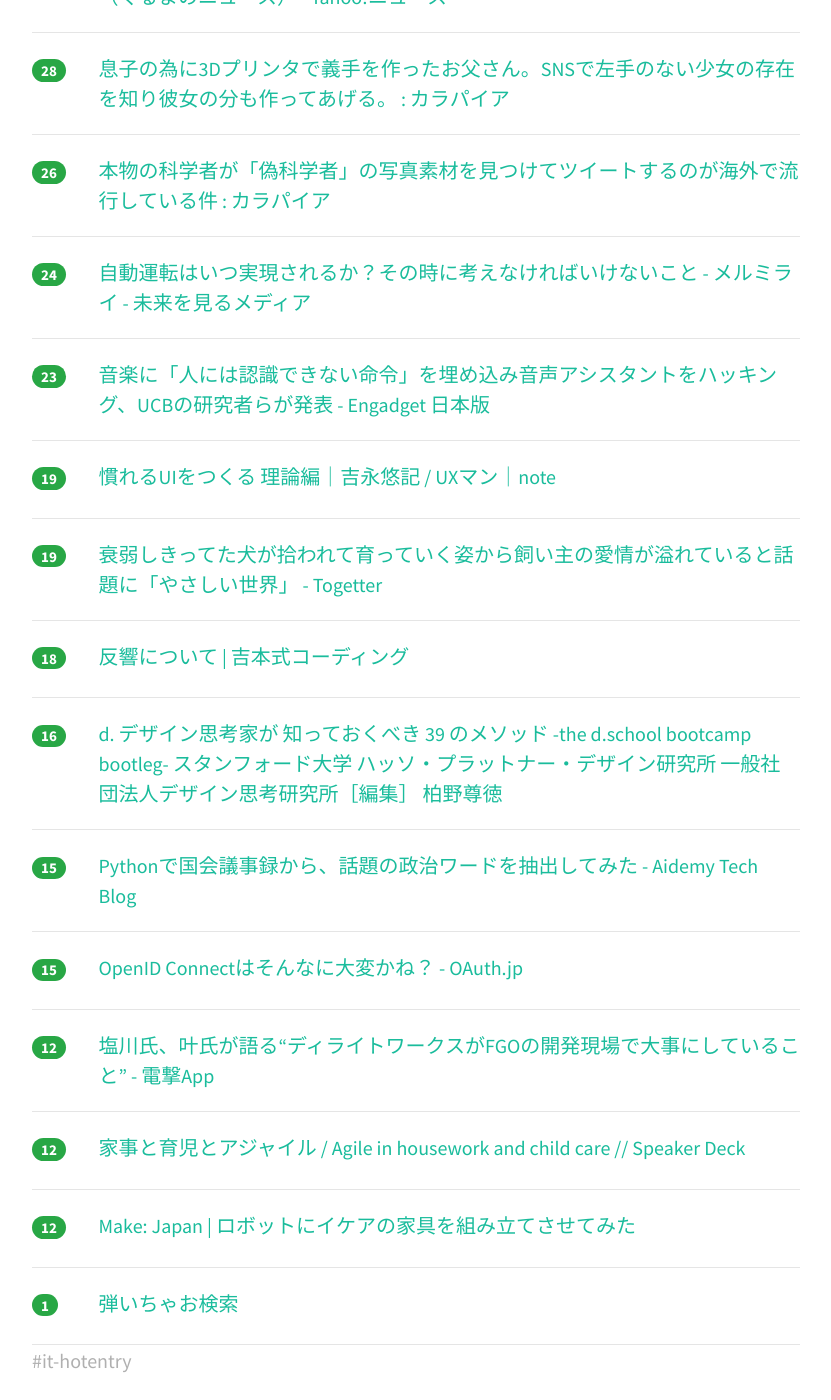
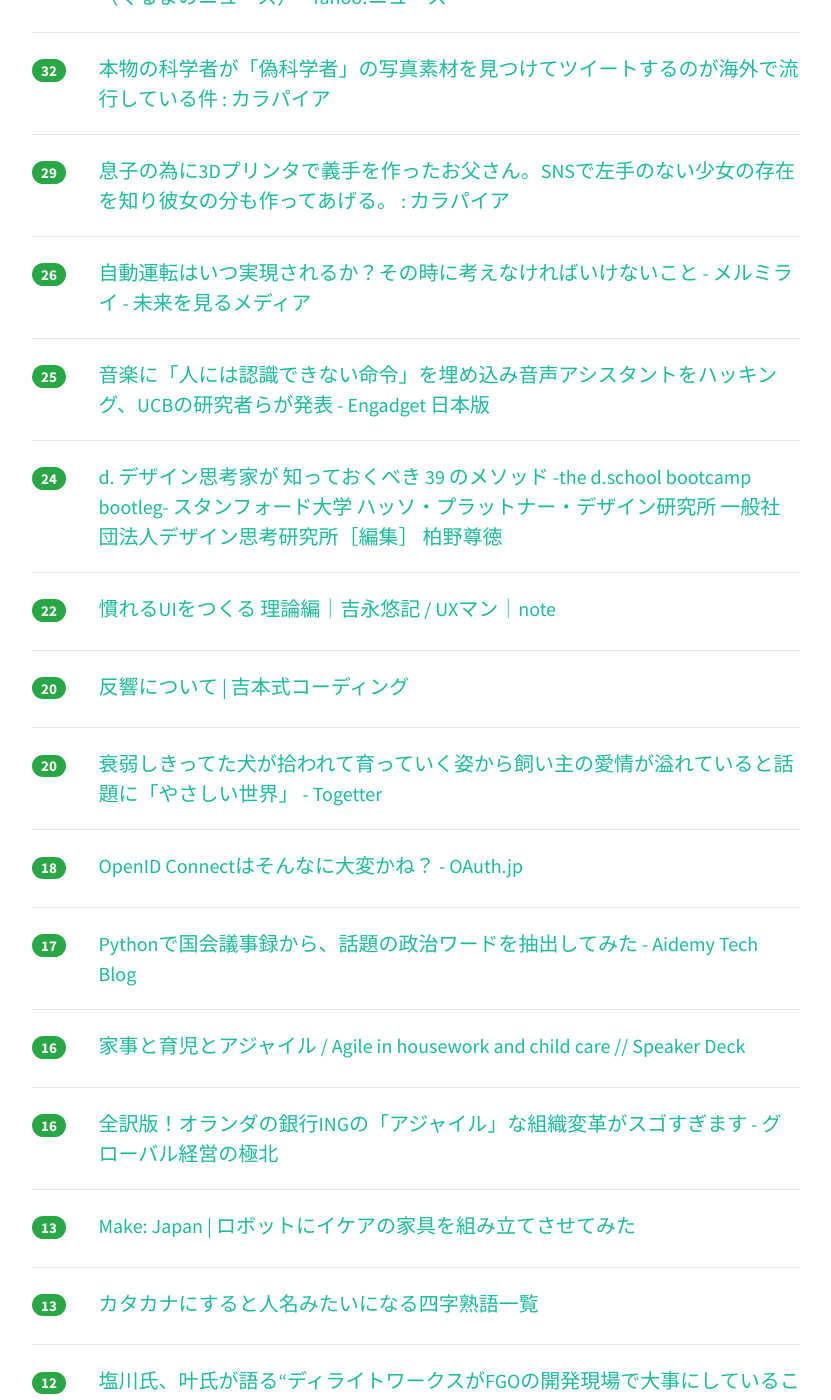
Before and after one commit to yatta47/hatena-matome-site, a Jekyll site: the page built from _posts/2018-05-12-hatena.md, in a window 1280 px wide and 1400 px high, scrolled down 647 px. Shown: the whole window, without its empty margins (224-1055 px from the left). Built offline with Jekyll 4.4.1, drawn with Linux system fonts in a browser that asks for light colours; nearby versions of some CDN libraries; some of the changed text lies outside the part shown.

Commit message:
Updated 2018-05-12

```diff
--- a/_posts/2018-05-12-hatena.md
+++ b/_posts/2018-05-12-hatena.md
@@ -1,74 +1,94 @@
 ---
 layout: post
 title:  "2018-05-12 はてぶIT"
-date:   2018-05-12 11:01:25
+date:   2018-05-12 12:01:22
 tags: [it-hotentry]
 ---
-17 件のデータあり
+20 件のデータあり
 
 <hr><div class="row">
-<div class="col-1"><span class="badge badge-pill badge-success h2">36</span></div>
+<div class="col-1"><span class="badge badge-pill badge-success h2">78</span></div>
+<div class="col-11"><a href='https://togetter.com/li/1226566' target='_blank'>「公での罵倒は、多くの国で強い報復を呼ぶ」「日本人と韓国人が、フィリピンで多くこれで殺害される」 - Togetter</a></div>
+</div>
+<hr>
+<div class="row">
+<div class="col-1"><span class="badge badge-pill badge-success h2">39</span></div>
 <div class="col-11"><a href='https://gigazine.net/news/20180511-fontcode/' target='_blank'>肉眼で確認できないレベルで文書内に秘密のメッセージを隠すことができる「FontCode」 - GIGAZINE</a></div>
 </div>
 <hr>
 <div class="row">
-<div class="col-1"><span class="badge badge-pill badge-success h2">31</span></div>
-<div class="col-11"><a href='https://togetter.com/li/1226566' target='_blank'>「公での罵倒は、多くの国で強い報復を呼ぶ」「日本人と韓国人が、フィリピンで多くこれで殺害される」 - Togetter</a></div>
+<div class="col-1"><span class="badge badge-pill badge-success h2">34</span></div>
+<div class="col-11"><a href='https://headlines.yahoo.co.jp/hl?a=20180511-00010003-kurumans-bus_all' target='_blank'>新東名、最高速110km/h区間の試行から半年、事故や違反は増えた？減った？（くるまのニュース） - Yahoo!ニュース</a></div>
+</div>
+<hr>
+<div class="row">
+<div class="col-1"><span class="badge badge-pill badge-success h2">32</span></div>
+<div class="col-11"><a href='http://karapaia.com/archives/52259205.html' target='_blank'>本物の科学者が「偽科学者」の写真素材を見つけてツイートするのが海外で流行している件 : カラパイア</a></div>
 </div>
 <hr>
 <div class="row">
 <div class="col-1"><span class="badge badge-pill badge-success h2">29</span></div>
-<div class="col-11"><a href='https://headlines.yahoo.co.jp/hl?a=20180511-00010003-kurumans-bus_all' target='_blank'>新東名、最高速110km/h区間の試行から半年、事故や違反は増えた？減った？（くるまのニュース） - Yahoo!ニュース</a></div>
-</div>
-<hr>
-<div class="row">
-<div class="col-1"><span class="badge badge-pill badge-success h2">28</span></div>
 <div class="col-11"><a href='http://karapaia.com/archives/52259366.html' target='_blank'>息子の為に3Dプリンタで義手を作ったお父さん。SNSで左手のない少女の存在を知り彼女の分も作ってあげる。 : カラパイア</a></div>
 </div>
 <hr>
 <div class="row">
 <div class="col-1"><span class="badge badge-pill badge-success h2">26</span></div>
-<div class="col-11"><a href='http://karapaia.com/archives/52259205.html' target='_blank'>本物の科学者が「偽科学者」の写真素材を見つけてツイートするのが海外で流行している件 : カラパイア</a></div>
+<div class="col-11"><a href='http://www.mermirai.com/entry/autonomous_cars' target='_blank'>自動運転はいつ実現されるか？その時に考えなければいけないこと - メルミライ - 未来を見るメディア</a></div>
+</div>
+<hr>
+<div class="row">
+<div class="col-1"><span class="badge badge-pill badge-success h2">25</span></div>
+<div class="col-11"><a href='https://japanese.engadget.com/2018/05/11/ucb/' target='_blank'>音楽に「人には認識できない命令」を埋め込み音声アシスタントをハッキング、UCBの研究者らが発表 - Engadget 日本版</a></div>
 </div>
 <hr>
 <div class="row">
 <div class="col-1"><span class="badge badge-pill badge-success h2">24</span></div>
-<div class="col-11"><a href='http://www.mermirai.com/entry/autonomous_cars' target='_blank'>自動運転はいつ実現されるか？その時に考えなければいけないこと - メルミライ - 未来を見るメディア</a></div>
+<div class="col-11"><a href='https://designthinking.or.jp/swfu/d/bootleg2.0.pdf' target='_blank'>d. デザイン思考家が 知っておくべき 39 のメソッド -the d.school bootcamp bootleg- スタンフォード大学 ハッソ・プラットナー・デザイン研究所 一般社団法人デザイン思考研究所［編集］ 柏野尊徳</a></div>
 </div>
 <hr>
 <div class="row">
-<div class="col-1"><span class="badge badge-pill badge-success h2">23</span></div>
-<div class="col-11"><a href='https://japanese.engadget.com/2018/05/11/ucb/' target='_blank'>音楽に「人には認識できない命令」を埋め込み音声アシスタントをハッキング、UCBの研究者らが発表 - Engadget 日本版</a></div>
-</div>
-<hr>
-<div class="row">
-<div class="col-1"><span class="badge badge-pill badge-success h2">19</span></div>
+<div class="col-1"><span class="badge badge-pill badge-success h2">22</span></div>
 <div class="col-11"><a href='https://note.mu/uxman/n/n824764ef5634' target='_blank'>慣れるUIをつくる 理論編｜吉永悠記 / UXマン｜note</a></div>
 </div>
 <hr>
 <div class="row">
-<div class="col-1"><span class="badge badge-pill badge-success h2">19</span></div>
+<div class="col-1"><span class="badge badge-pill badge-success h2">20</span></div>
+<div class="col-11"><a href='http://tsudoi.org/guide/about/index2.html' target='_blank'>反響について | 吉本式コーディング</a></div>
+</div>
+<hr>
+<div class="row">
+<div class="col-1"><span class="badge badge-pill badge-success h2">20</span></div>
 <div class="col-11"><a href='https://togetter.com/li/1226482' target='_blank'>衰弱しきってた犬が拾われて育っていく姿から飼い主の愛情が溢れていると話題に「やさしい世界」 - Togetter</a></div>
 </div>
 <hr>
 <div class="row">
 <div class="col-1"><span class="badge badge-pill badge-success h2">18</span></div>
-<div class="col-11"><a href='http://tsudoi.org/guide/about/index2.html' target='_blank'>反響について | 吉本式コーディング</a></div>
+<div class="col-11"><a href='https://oauth.jp/blog/2016/02/24/is-openid-connect-far-from-oauth2/' target='_blank'>OpenID Connectはそんなに大変かね？ - OAuth.jp</a></div>
+</div>
+<hr>
+<div class="row">
+<div class="col-1"><span class="badge badge-pill badge-success h2">17</span></div>
+<div class="col-11"><a href='http://blog.aidemy.net/entry/2018/05/11/162024' target='_blank'>Pythonで国会議事録から、話題の政治ワードを抽出してみた - Aidemy Tech Blog</a></div>
 </div>
 <hr>
 <div class="row">
 <div class="col-1"><span class="badge badge-pill badge-success h2">16</span></div>
-<div class="col-11"><a href='https://designthinking.or.jp/swfu/d/bootleg2.0.pdf' target='_blank'>d. デザイン思考家が 知っておくべき 39 のメソッド -the d.school bootcamp bootleg- スタンフォード大学 ハッソ・プラットナー・デザイン研究所 一般社団法人デザイン思考研究所［編集］ 柏野尊徳</a></div>
+<div class="col-11"><a href='https://speakerdeck.com/yoshikiiida/agile-in-housework-and-child-care' target='_blank'>家事と育児とアジャイル / Agile in housework and child care // Speaker Deck</a></div>
 </div>
 <hr>
 <div class="row">
-<div class="col-1"><span class="badge badge-pill badge-success h2">15</span></div>
-<div class="col-11"><a href='http://blog.aidemy.net/entry/2018/05/11/162024' target='_blank'>Pythonで国会議事録から、話題の政治ワードを抽出してみた - Aidemy Tech Blog</a></div>
+<div class="col-1"><span class="badge badge-pill badge-success h2">16</span></div>
+<div class="col-11"><a href='http://globalbiz.hatenablog.com/entry/2018/05/11/152110' target='_blank'>全訳版！オランダの銀行INGの「アジャイル」な組織変革がスゴすぎます - グローバル経営の極北</a></div>
 </div>
 <hr>
 <div class="row">
-<div class="col-1"><span class="badge badge-pill badge-success h2">15</span></div>
-<div class="col-11"><a href='https://oauth.jp/blog/2016/02/24/is-openid-connect-far-from-oauth2/' target='_blank'>OpenID Connectはそんなに大変かね？ - OAuth.jp</a></div>
+<div class="col-1"><span class="badge badge-pill badge-success h2">13</span></div>
+<div class="col-11"><a href='http://makezine.jp/blog/2018/05/watch-robots-attempt-assemble-ikea-furniture.html' target='_blank'>Make: Japan | ロボットにイケアの家具を組み立てさせてみた</a></div>
+</div>
+<hr>
+<div class="row">
+<div class="col-1"><span class="badge badge-pill badge-success h2">13</span></div>
+<div class="col-11"><a href='https://anond.hatelabo.jp/20180511155651' target='_blank'>カタカナにすると人名みたいになる四字熟語一覧</a></div>
 </div>
 <hr>
 <div class="row">
@@ -77,13 +97,8 @@ tags: [it-hotentry]
 </div>
 <hr>
 <div class="row">
-<div class="col-1"><span class="badge badge-pill badge-success h2">12</span></div>
-<div class="col-11"><a href='https://speakerdeck.com/yoshikiiida/agile-in-housework-and-child-care' target='_blank'>家事と育児とアジャイル / Agile in housework and child care // Speaker Deck</a></div>
-</div>
-<hr>
-<div class="row">
-<div class="col-1"><span class="badge badge-pill badge-success h2">12</span></div>
-<div class="col-11"><a href='http://makezine.jp/blog/2018/05/watch-robots-attempt-assemble-ikea-furniture.html' target='_blank'>Make: Japan | ロボットにイケアの家具を組み立てさせてみた</a></div>
+<div class="col-1"><span class="badge badge-pill badge-success h2">7</span></div>
+<div class="col-11"><a href='http://b.hatena.ne.jp/entry/s/note.mu/arar/n/ne5eea37855f0' target='_blank'>はてなブックマーク - 虚構新聞を支える技術｜nagisaworks｜note</a></div>
 </div>
 <hr>
 <div class="row">
```
